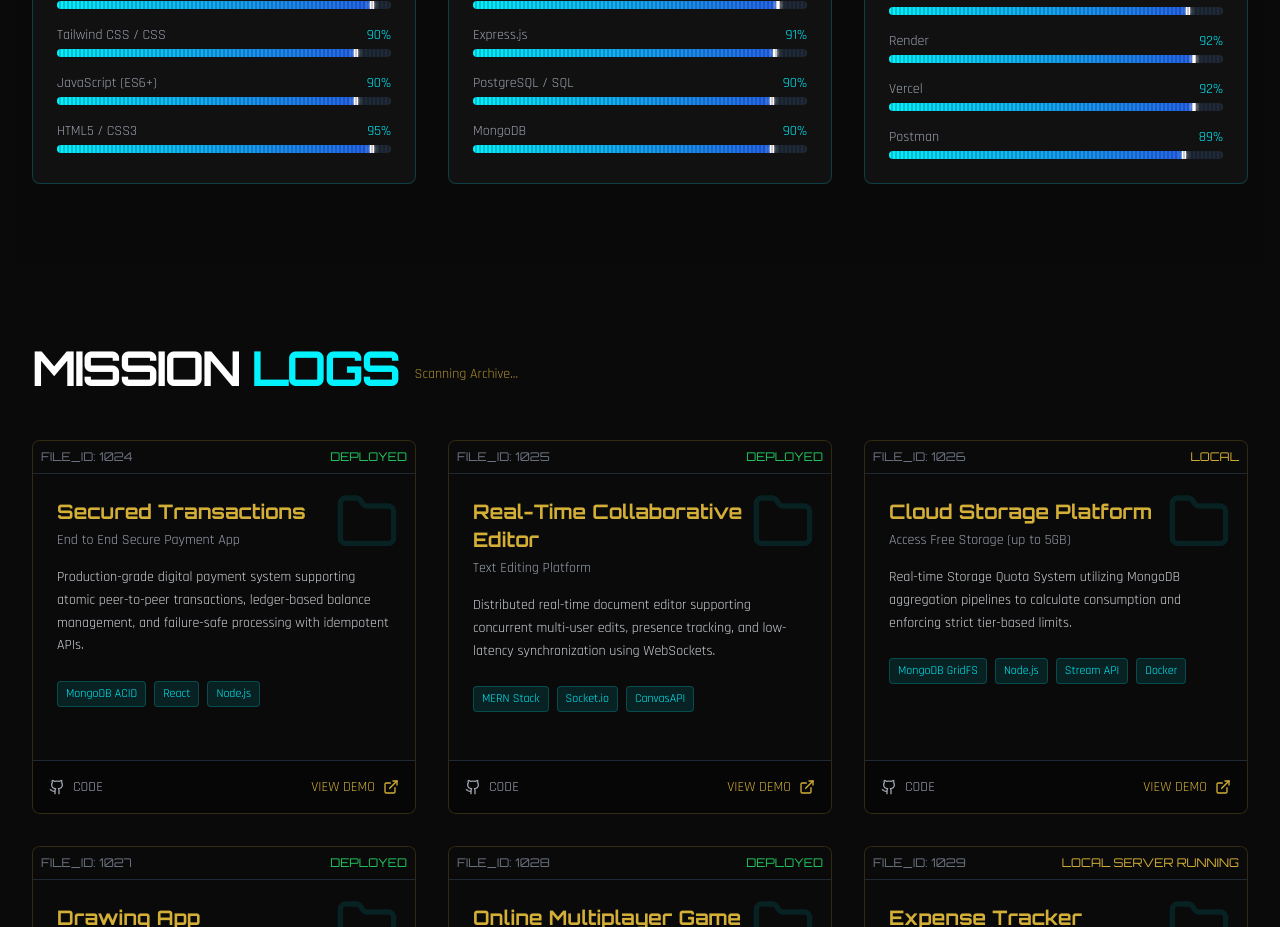
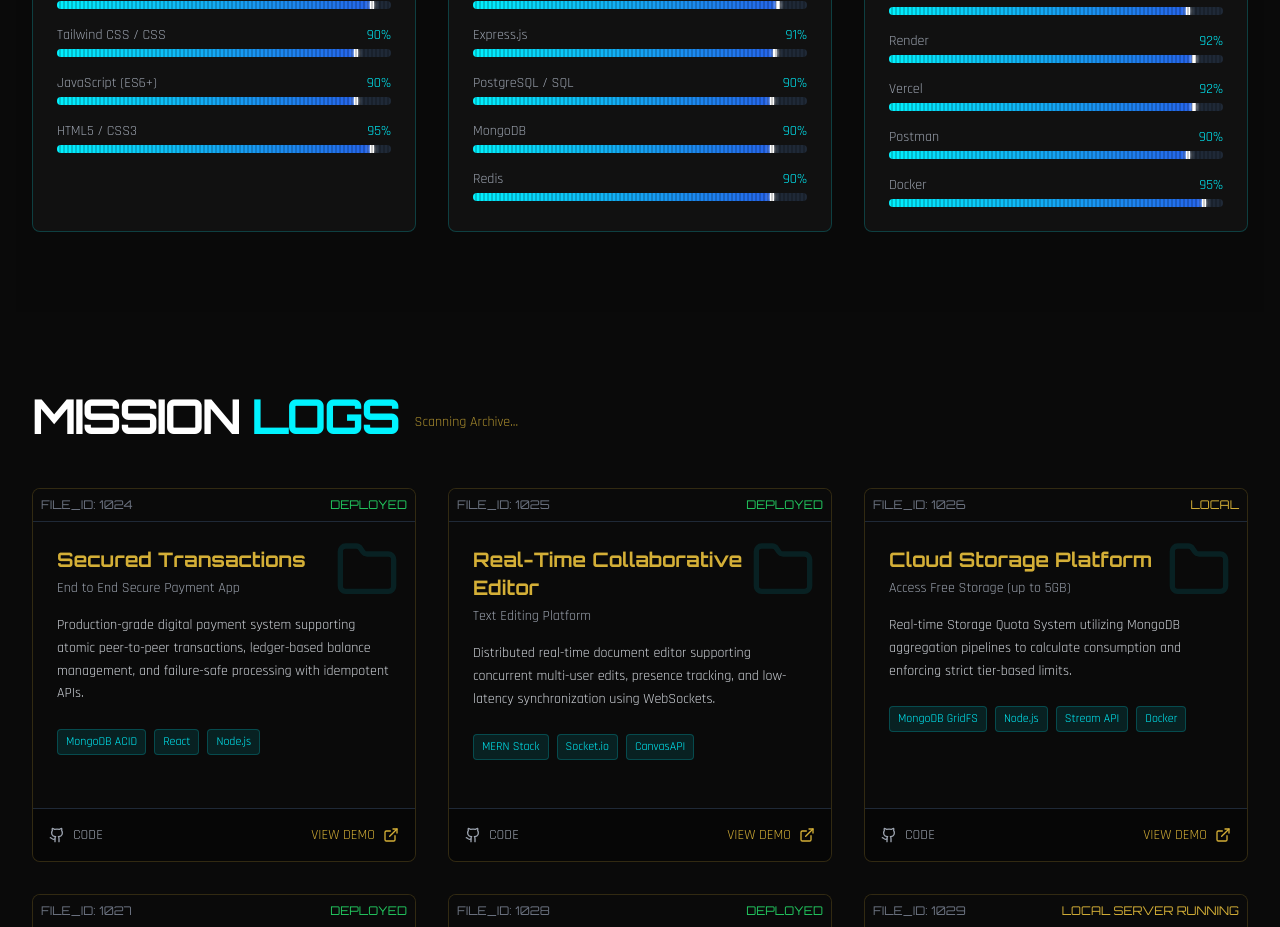
Before and after one commit to Sukhdevvinay/Portfolio, a React (Create React App) app: page / in a window 1280 px wide. Shown: the part 2020-2947 px from the top of the page. Built offline with nearby package versions, Linux system fonts and the light colour scheme.

Commit message:
Update Skills.js

```diff
--- a/src/Components/Skills.js
+++ b/src/Components/Skills.js
@@ -22,16 +22,18 @@ const Skills = () => {
                 { name: "Express.js", level: 91 },
                 { name: "PostgreSQL / SQL", level: 90 },
                 { name: "MongoDB", level: 90 },
+                { name: "Redis", level: 90 },
             ]
         },
         {
             name: "TOOLS & DEPLOYMENT",
             icon: <Terminal className="text-iron-red" />,
             skills: [
-                { name: "Git / GitHub", level: 90 },
+                { name: "Git / GitHub ", level: 90 },
                 { name: "Render", level: 92 },
                 { name: "Vercel", level: 92 },
-                { name: "Postman", level: 89 },
+                { name: "Postman", level: 90 },
+                { name: "Docker", level: 95 },
             ]
         }
     ];
```
